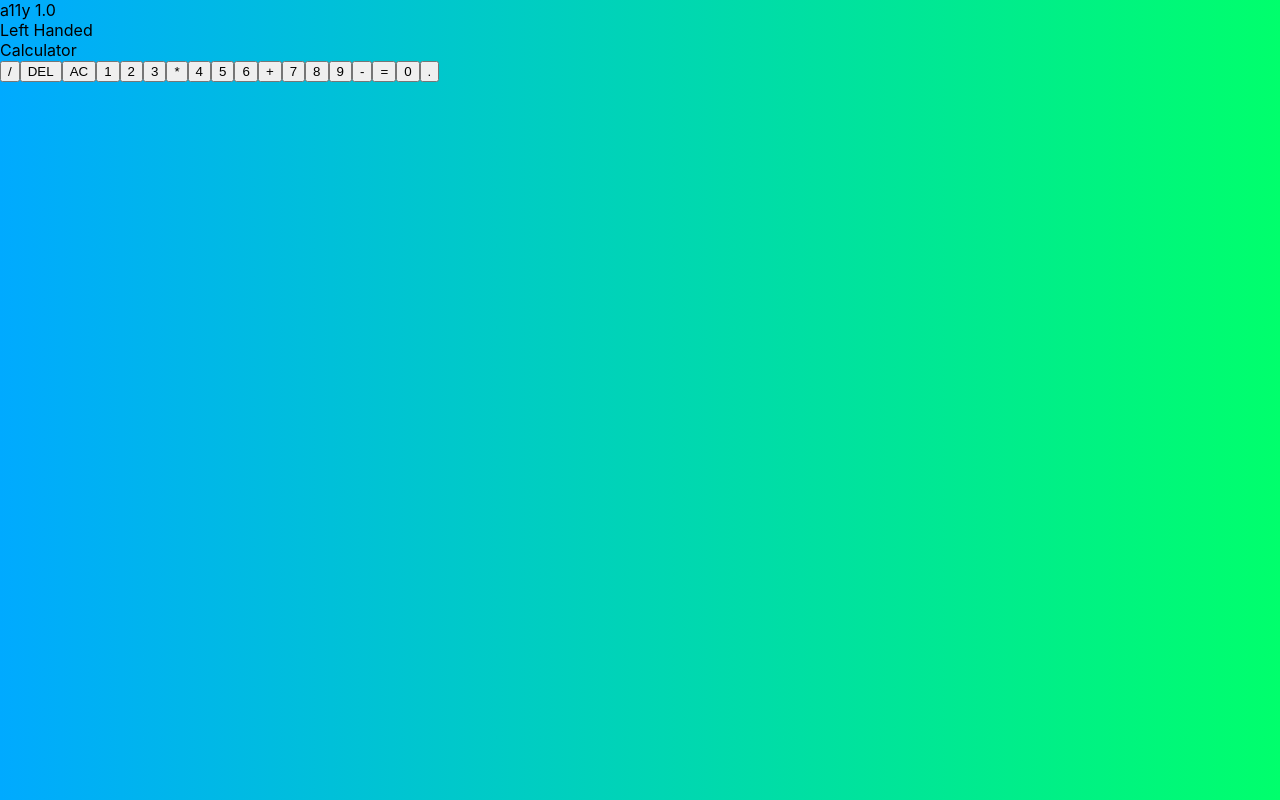
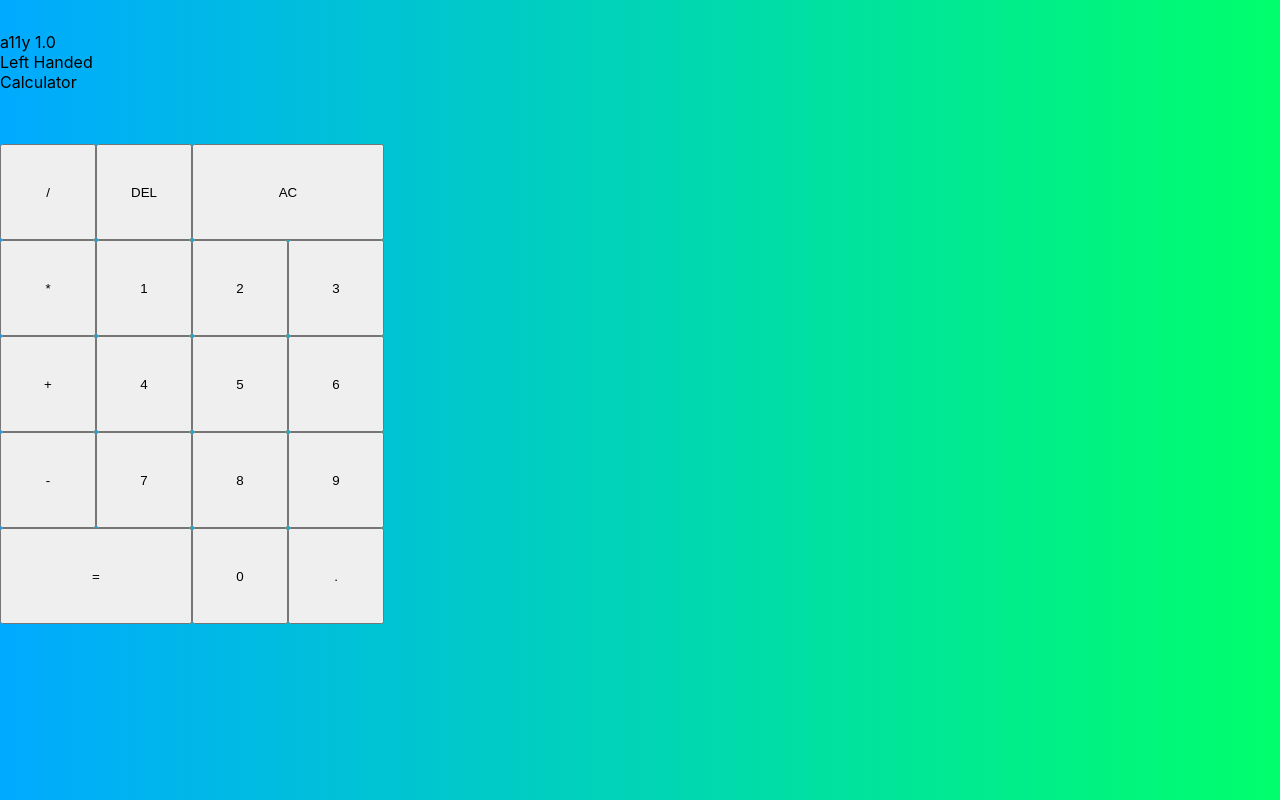
Before and after one commit to WorldPremier/a11y-left-handed-calculator, a React (Create React App) app: page / in a window 1280 px wide. Built offline with nearby package versions, Linux system fonts and the light colour scheme.

Commit message:
Hot fix defect on button number layer to meet left-handed UX

```diff
--- a/src/App.js
+++ b/src/App.js
@@ -10,18 +10,18 @@ function App() {
       <button>/</button>
       <button>DEL</button>
       <button className="span-two">AC</button>
+      <button>*</button>
       <button>1</button>
       <button>2</button>
       <button>3</button>
-      <button>*</button>
+      <button>+</button>
       <button>4</button>
       <button>5</button>
       <button>6</button>
-      <button>+</button>
+      <button>-</button>
       <button>7</button>
       <button>8</button>
       <button>9</button>
-      <button>-</button>
       <button className="span-two">=</button>
       <button>0</button>
       <button>.</button>
--- a/src/styles.css
+++ b/src/styles.css
@@ -6,3 +6,18 @@ body{
     margin: 0;
     background: linear-gradient(to right, #00AAFF, #00FF6C);
 }
+
+.calculator-grid {
+    display: grid;
+    margin-top: 2rem;
+    grid-template-columns: repeat(4, 6rem);
+    grid-template-rows: minmax(7rem, auto) repeat(5, 6rem);
+}
+
+.span-two {
+    grid-column: span 2;
+}
+
+.output {
+    grid-column: 1/ -1;
+}
```
